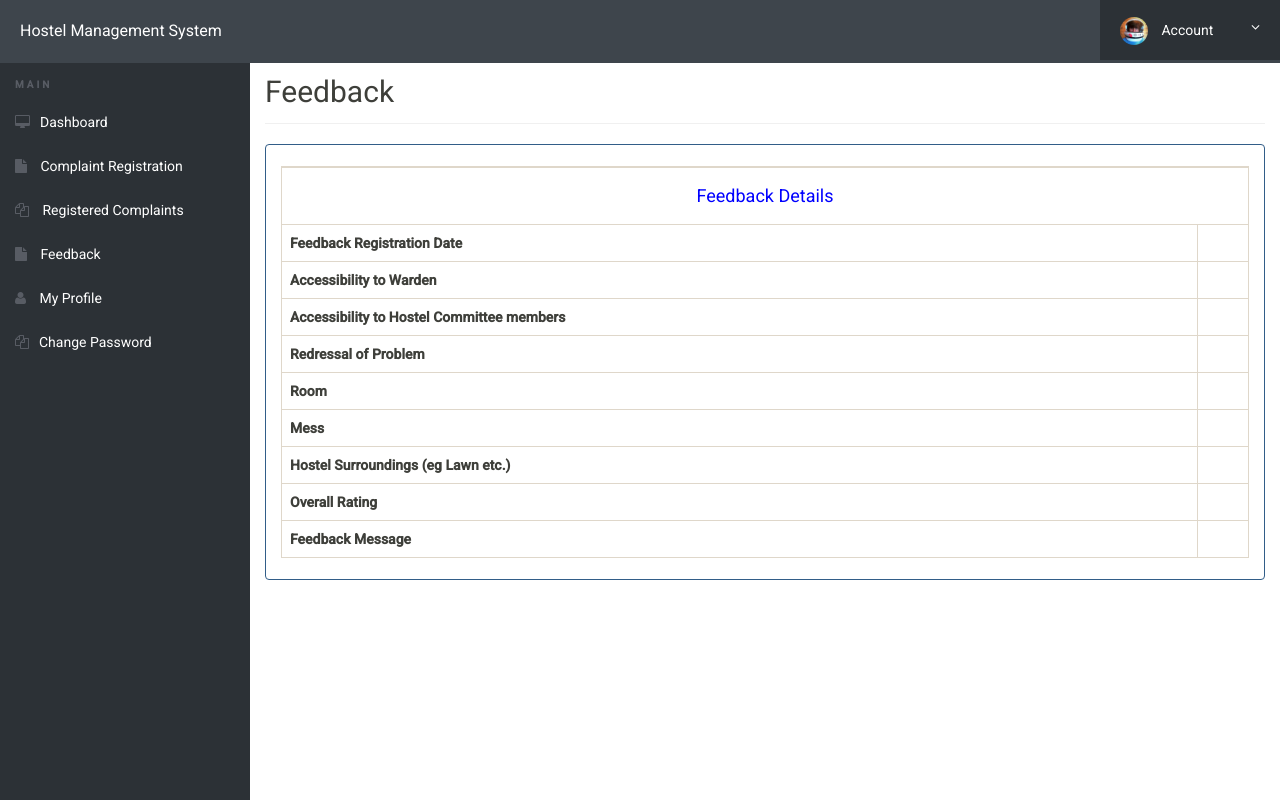
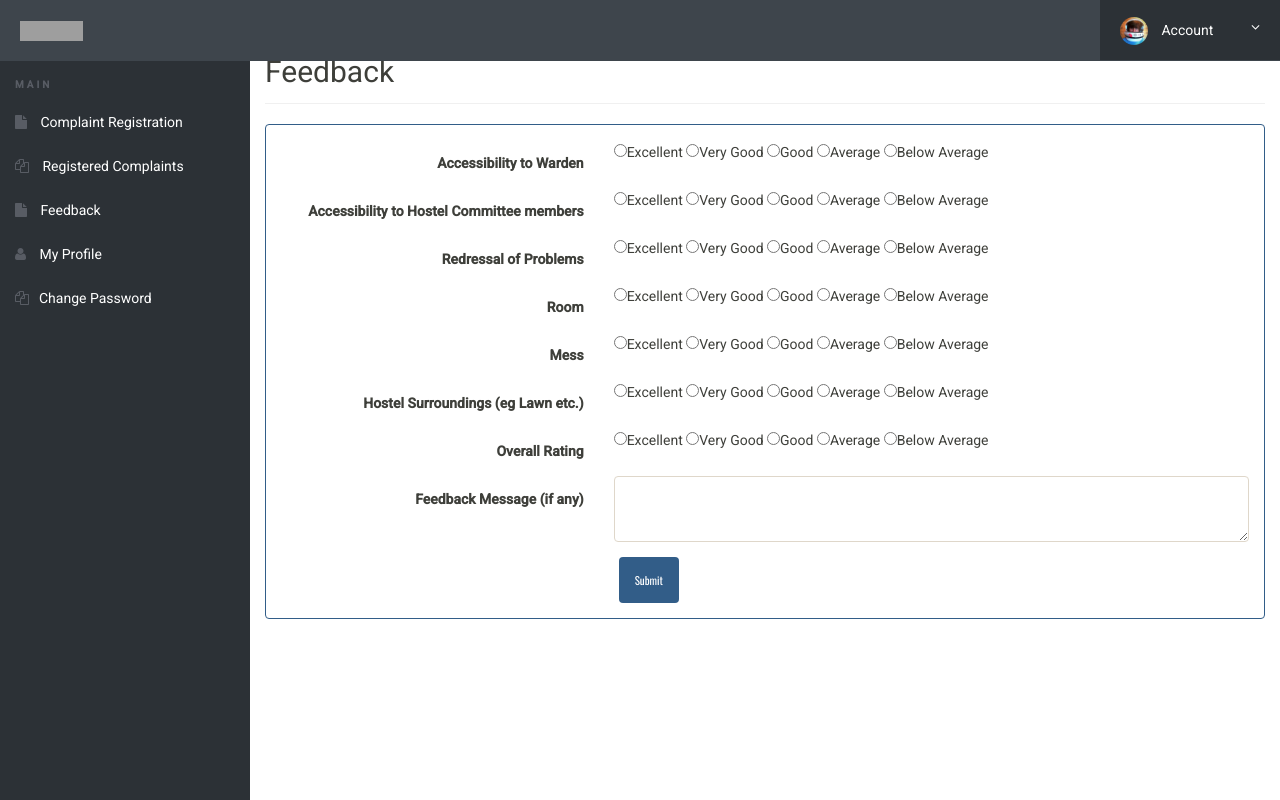
Before and after one commit to likitha173/Hostel-Complaint-Registration-System, a PHP site: page /feedback.php in a window 1280 px wide. Run offline with PHP 8.4, Linux system fonts and the light colour scheme; the visitor is signed in with stand-in values (Sample User, id 1); tables that the repository leaves empty or names only in its code hold one stand-in row (values such as "Sample post"); data that the repository does not hold is empty; grey boxes are pictures that could not be loaded.

Commit message:
changes are done

```diff
--- a/admin/css/style.css
+++ b/admin/css/style.css
@@ -127,14 +127,14 @@
 .bk-ghost {
   background: transparent;
 }
-.bk-img {
+/* .bk-img {
   position: relative;
   width: 100%;
   background-position: center;
   background-repeat: no-repeat;
   background-size: cover;
   background-image: url(../../img/login-bg.jpg);
-}
+} */
 .bk-fixed {
   background-attachment: fixed;
 }
--- a/admin/includes/header.php
+++ b/admin/includes/header.php
@@ -1,5 +1,6 @@
+
 <div class="brand clearfix">
-		<a href="#" class="logo" style="font-size:16px; color:#fff;">Hostel Management System</a>
+  <a href="#" class="logo"><img src="https://vitbhopal.ac.in/file/2020/01/logochhota.png" width="63" height="31" alt="Your Logo"></a>
   <span class="menu-btn"><i class="fa fa-bars"></i></span>
   <ul class="ts-profile-nav">
     <li class="ts-account">
--- a/admin/registration.php
+++ b/admin/registration.php
@@ -206,7 +206,7 @@
 <label class="col-sm-2 control-label"><h4 style="color: green" align="left">Personal info </h4> </label>
 </div>
 
-<div class="form-group">
+<!-- <div class="form-group">
 <label class="col-sm-2 control-label">course </label>
 <div class="col-sm-8">
 <select name="course" id="course" class="form-control" required>
@@ -221,7 +221,7 @@
 <option value="<?php echo $row->course_fn;?>"><?php echo $row->course_fn;?>&nbsp;&nbsp;(<?php echo $row->course_sn;?>)</option>
 <?php } ?>
 </select> </div>
-</div>
+</div> -->
 
 <div class="form-group">
 <label class="col-sm-2 control-label">Registration No : </label>
--- a/css/less/components.less
+++ b/css/less/components.less
@@ -163,14 +163,14 @@
 .bk-ghost {
     background: transparent;
 }
-.bk-img {
-    position: relative;
-    width: 100%;
-    background-position: center;
-    background-repeat: no-repeat;
-    background-size: cover;
-	background-image: url(../../img/login-bg.jpg);
-}
+// .bk-img {
+//     position: relative;
+//     width: 100%;
+//     background-position: center;
+//     background-repeat: no-repeat;
+//     background-size: cover;
+// 	background-image: url(../../img/login-bg.jpg);
+// }
 .bk-fixed{
     background-attachment: fixed;
 }
--- a/css/style.css
+++ b/css/style.css
@@ -127,14 +127,14 @@
 .bk-ghost {
   background: transparent;
 }
-.bk-img {
+/* .bk-img {
   position: relative;
   width: 100%;
   background-position: center;
   background-repeat: no-repeat;
   background-size: cover;
   background-image: url(../../img/login-bg.jpg);
-}
+} */
 .bk-fixed {
   background-attachment: fixed;
 }
--- a/feedback.php
+++ b/feedback.php
@@ -18,24 +18,20 @@
     $overall=$_POST['overall'];
     $feedback=$_POST['feedback'];
 
-
-
-
     // Query for insertion data into database
-$query="insert into  feedback(AccessibilityWarden,AccessibilityMember,RedressalProblem,Room,Mess,HostelSurroundings,OverallRating,FeedbackMessage,userId) values(?,?,?,?,?,?,?,?,?)";
+    $query="INSERT INTO feedback(AccessibilityWarden,AccessibilityMember,RedressalProblem,Room,Mess,HostelSurroundings,OverallRating,FeedbackMessage,userId) VALUES(?,?,?,?,?,?,?,?,?)";
     $stmt = $mysqli->prepare($query);
     $rc=$stmt->bind_param('ssssssssi',$acceswardent,$accesmember,$redproblem,$Room,$Mess,$hstelsor,$overall,$feedback,$aid);
     $stmt->execute();
 
-echo "<script>alert('Feedback registered succesfully');</script>";
+    echo "<script>alert('Feedback registered successfully');</script>";
     echo "<script type='text/javascript'> document.location = 'feedback.php'; </script>";
 }
 
+?>
 
 
-?>
-
-<!doctype html>
+<!DOCTYPE html>
 <html lang="en" class="no-js">
 <head>
     <meta charset="UTF-8">
@@ -47,7 +43,7 @@
     <title>Feedback Registration</title>
     <link rel="stylesheet" href="css/font-awesome.min.css">
     <link rel="stylesheet" href="css/bootstrap.min.css">
-	<link rel="stylesheet" href="css/dataTables.bootstrap.min.css">>
+    <link rel="stylesheet" href="css/dataTables.bootstrap.min.css">
     <link rel="stylesheet" href="css/bootstrap-social.css">
     <link rel="stylesheet" href="css/bootstrap-select.css">
     <link rel="stylesheet" href="css/fileinput.min.css">
@@ -56,7 +52,6 @@
     <script type="text/javascript" src="js/jquery-1.11.3-jquery.min.js"></script>
     <script type="text/javascript" src="js/validation.min.js"></script>
     <script type="text/javascript" src="http://code.jquery.com/jquery.min.js"></script>
-
 </head>
 <body>
     <?php include('includes/header.php');?>
@@ -64,104 +59,14 @@
         <?php include('includes/sidebar.php');?>
         <div class="content-wrapper">
             <div class="container-fluid">
-
                 <div class="row">
                     <div class="col-md-12">
-						<h2 class="page-title">Feedback </h2>
-
+                        <h2 class="page-title">Feedback</h2>
                         <div class="row">
                             <div class="col-md-12">
                                 <div class="panel panel-primary">
-
-
-
                                     <div class="panel-body">
-								<?php
-$uid=$_SESSION['login'];
-$stmt=$mysqli->prepare("SELECT emailid FROM registration WHERE emailid=? || regno=? ");
-$stmt->bind_param('ss',$uid,$uid);
-$stmt->execute();
-$stmt -> bind_result($email);
-$rs=$stmt->fetch();
-$stmt->close();
-if($rs)
-{
-
-$ret=$mysqli->prepare("SELECT id FROM feedback WHERE userId=? ");
-$ret->bind_param('i',$aid);
-$ret->execute();
-$ret->bind_result($count);
-$ret->fetch();
-
-if($count>0)
-{
-$ret="SELECT * FROM feedback WHERE userId=? ";
-$stmt= $mysqli->prepare($ret);
-$stmt->bind_param('i',$aid);
-$stmt->execute() ;
-$res=$stmt->get_result();
-$cnt=1;
-while($row=$res->fetch_object())
-	  { ?>
-
-		<table id="zctb" class="table table-bordered " cellspacing="0" width="100%" border="1">
-
-
-<tr>
-<td colspan="6" style="text-align:center; color:blue"><h4>Feedback Details</h4></td>
-</tr>
-<tr>
-<th>Feedback Registration Date</th>
-<td><?php echo $row->postinDate;?></td>
-</tr>
-<tr>
-<th>Accessibility to Warden </th>
-<td><?php echo $row->AccessibilityWarden;?></td>
-</tr>
-
-<tr>
-<th>Accessibility to Hostel Committee members </th>
-<td><?php echo $row->AccessibilityMember;?></td>
-</tr>
-
-<tr>
-<th>Redressal of Problem </th>
-<td><?php echo $row->RedressalProblem;?></td>
-</tr>
-
-<tr>
-<th>Room </th>
-<td><?php echo $row->Room;?></td>
-</tr>
-
-<tr>
-<th>Mess </th>
-<td><?php echo $row->Mess;?></td>
-</tr>
-
-<tr>
-<th>Hostel Surroundings (eg Lawn etc.) </th>
-<td><?php echo $row->HostelSurroundings;?></td>
-</tr>
-
-<tr>
-<th>Overall Rating </th>
-<td><?php echo $row->OverallRating;?></td>
-</tr>
-
-<tr>
-<th>Feedback Message</th>
-<td><?php echo $row->FeedbackMessage;?></td>
-</tr>
-
-</table>
-
-
-<?php }
-} else {
-
-
-	?>
+                                        <form method="post" action="" name="complaint" class="form-horizontal" enctype="multipart/form-data">
 										<form method="post" action="" name="complaint" class="form-horizontal" enctype="multipart/form-data">
 
 
@@ -260,12 +165,7 @@
 								<input type="submit" name="submit" Value="Submit" class="btn btn-primary">
 								</div>
 								</form>
-<?php }} else {?>
-	<div>You are not eligible for Feedback. Once you book the hostel, you will be eligible for feedback.</div>
-<?php }?>
-									</div>
-									</div>
-								</div>
+                                        </form>
                                     </div>
                                 </div>
                             </div>
@@ -285,6 +185,4 @@
     <script src="js/chartData.js"></script>
     <script src="js/main.js"></script>
 </body>
-
-
 </html>
--- a/forgot-password.php
+++ b/forgot-password.php
@@ -44,7 +44,7 @@
 </head
 <body>
 
-	<div class="login-page bk-img" style="background-image: url(img/login-bg.jpg);">
+	<div class="login-page">
 		<div class="form-content">
 			<div class="container">
 				<div class="row">
--- a/includes/header.php
+++ b/includes/header.php
@@ -1,8 +1,8 @@
 
 <?php if($_SESSION['id'])
 { ?><div class="brand clearfix">
-		<a href="#" class="logo" style="font-size:16px; color:#fff !important">Hostel Management System</a>
-		<span class="menu-btn"><i class="fa fa-bars"></i></span>
+		 <a href="#" class="logo"><img src="https://vitbhopal.ac.in/file/2020/01/logochhota.png" width="63" height="31" alt="Your Logo"></a>
+  			<span class="menu-btn"><i class="fa fa-bars"></i></span>
 		<ul class="ts-profile-nav">
 			<li class="ts-account">
 				<a href="#"><img src="img/ts-avatar.jpg" class="ts-avatar hidden-side" alt=""> Account <i class="fa fa-angle-down hidden-side"></i></a>
@@ -17,8 +17,8 @@
 <?php
 } else { ?>
 <div class="brand clearfix">
-		<a href="#" class="logo" style="font-size:16px;color:#fff !important">Hostel Management System</a>
-		<span class="menu-btn"><i class="fa fa-bars"></i></span>
+<a href="#" class="logo"><img src="https://vitbhopal.ac.in/file/2020/01/logochhota.png" width="63" height="31" alt="Your Logo"></a>
+  <span class="menu-btn"><i class="fa fa-bars"></i></span>
 
 	</div>
 	<?php } ?>
--- a/includes/sidebar.php
+++ b/includes/sidebar.php
@@ -4,7 +4,7 @@
 				<li class="ts-label">Main</li>
 				<?PHP if(isset($_SESSION['id']))
 				{ ?>
-					<li><a href="dashboard.php"><i class="fa fa-desktop"></i>Dashboard</a></li>
+					<!-- <li><a href="dashboard.php"><i class="fa fa-desktop"></i>Dashboard</a></li> -->
 
 <!-- <li><a href="book-hostel.php"><i class="fa fa-file-o"></i>Book Hostel</a></li> -->
 <!-- <li><a href="room-details.php"><i class="fa fa-file-o"></i>Room Details</a></li> -->
```
Also changed, not shown: admin/css/less/components.less (+8 -8 lines), admin/feedbacks.php (+31 -21 lines), admin/includes/sidebar.php (+0 -16 lines), admin/index.php (+9 -4 lines), admin/img/software-engineer.png (added), admin/img/vit-bhopal-logo.png (added), 1 other file. Lines whose indentation alone changed are shown as unchanged.
